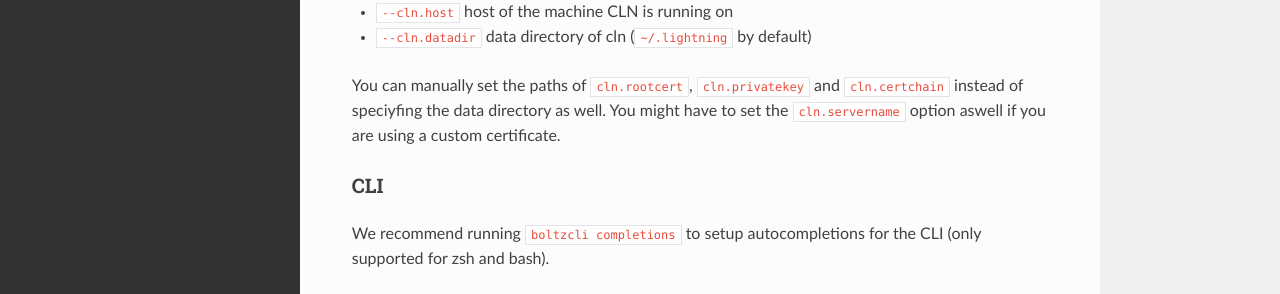
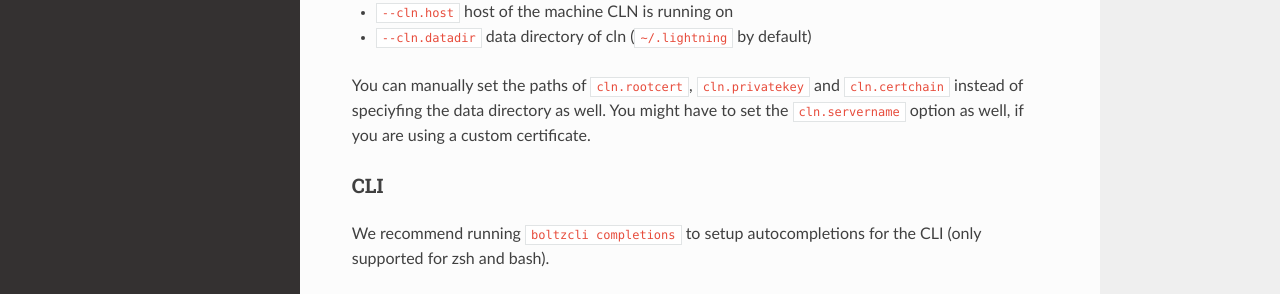
Before and after one commit to BoltzExchange/boltz-client, an MkDocs documentation site: the page built from docs/README.md, in a window 1280 px wide and 900 px high, scrolled down 2011 px. Shown: the part 411-705 px from the top of the window. Built offline with MkDocs 1.6.1, drawn with Linux system fonts in a browser that asks for light colours; nearby versions of some CDN libraries.

Commit message:
Update docs/README.md
Co-authored-by: michael1011 <me@michael1011.at>

```diff
--- a/docs/README.md
+++ b/docs/README.md
@@ -85,7 +85,7 @@ The daemon connects to CLN through [gRPC](https://docs.corelightning.org/docs/gr
 * `--cln.datadir` data directory of cln (`~/.lightning` by default)
 
 You can manually set the paths of `cln.rootcert`, `cln.privatekey` and `cln.certchain` instead of speciyfing the data directory as well.
-You might have to set the `cln.servername` option aswell if you are using a custom certificate.
+You might have to set the `cln.servername` option as well, if you are using a custom certificate.
 
 ### CLI
 
```
